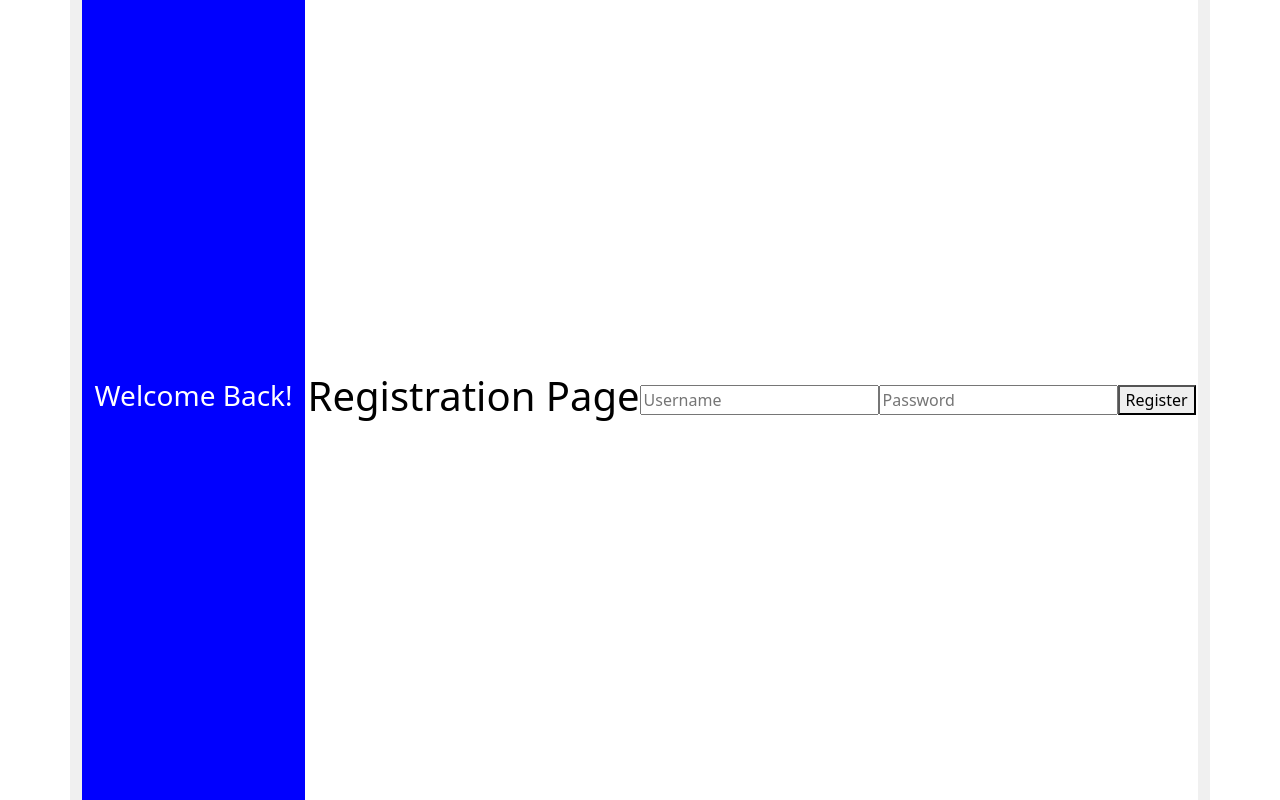
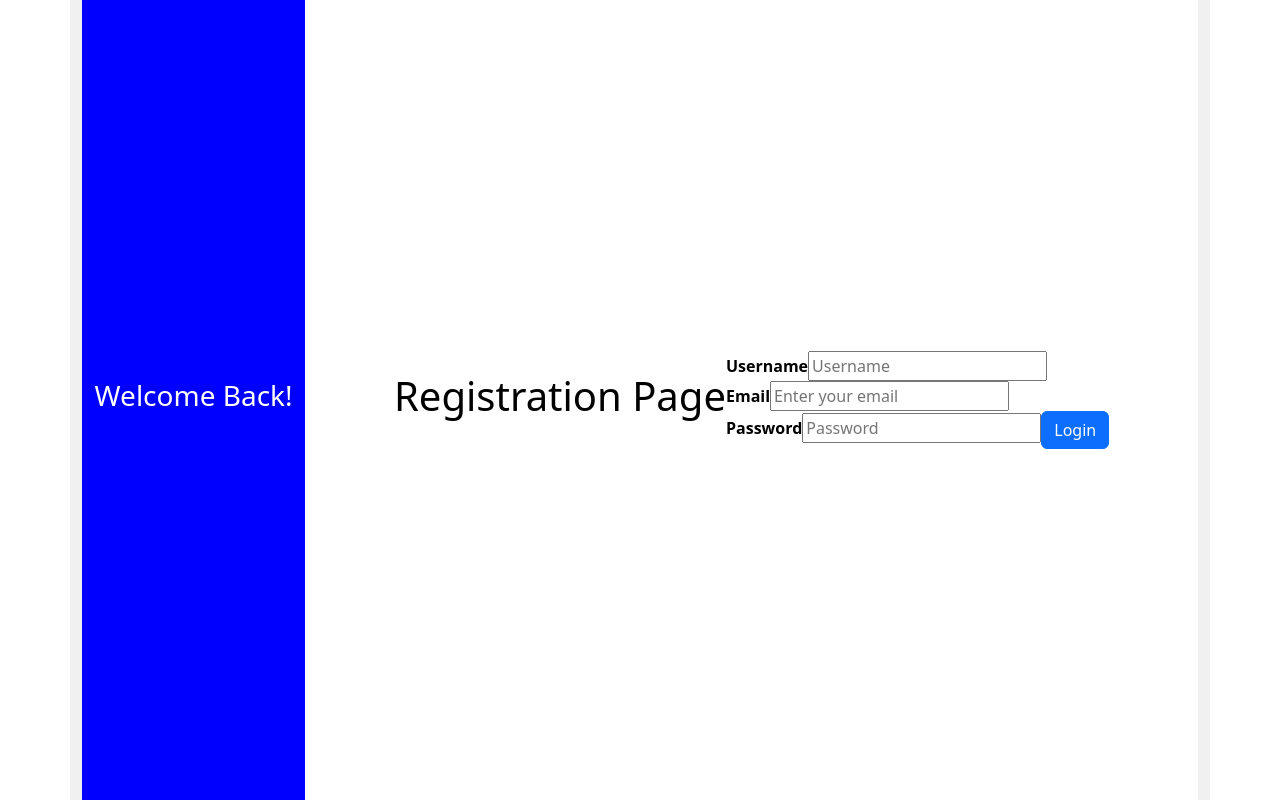
Before and after one commit to DragonScripter/AuthorizationSystem, a Vue app in the folder clientapp/: page /sign in a window 1280 px wide. Built offline with nearby package versions, Linux system fonts and the light colour scheme.

Commit message:
wrote the script for the registration page

```diff
--- a/clientapp/src/components/Registration.vue
+++ b/clientapp/src/components/Registration.vue
@@ -6,12 +6,42 @@
             </div>
         </div>
         <div class="right">
+            <div class="intro-content">
             <h1>Registration Page</h1>
-            <form @submit.prevent="handleRegister">
-                <input type="text" v-model="username" placeholder="Username" required />
-                <input type="password" v-model="password" placeholder="Password" required />
-                <button type="submit">Register</button>
-            </form>
+                </div>
+            <form @submit.prevent="handleSubmit">
+                <div class="group">
+                    <label for="username"><strong>Username</strong></label>
+                    <input type="text"
+                           v-model="formData.username"
+                           id="username"
+                           placeholder="Username"
+                           class="input-box"
+                           required />
+                </div>
+                <div class="group">
+                    <label for="email"><strong>Email</strong></label>
+                    <input type="text"
+                           v-model="formData.email"
+                           id="email"
+                           placeholder="Enter your email"
+                           class="input-box"
+                           required />
+                </div>
+                <div class="group">
+                    <label for="Password"><strong>Password</strong></label>
+                    <input type="password"
+                           v-model="formData.password"
+                           id="password"
+                           placeholder="Password"
+                           class="input-box"
+                           required />
+                    <button type="submit" class="btn btn-primary custom">Login</button>
+                </div>
+                <div v-if="formData.errorMessage" class="error">
+                    {{ formData.errorMessage }}
+                </div>
+                </form>
         </div>
     </div>
 </template>
@@ -39,3 +69,52 @@
         justify-content: center;
     }
 </style>
+
+<script lang="ts">
+    import { defineComponent, reactive } from 'vue';
+
+    export default defineComponent({
+        setup() {
+            const formData = reactive({
+                username: '',
+                email: '',
+                password: '',
+                errorMessage: ''
+            });
+
+            const handleSubmit = async () => {
+                if (formData.username === '' || formData.email == '' ||formData.password === '') {
+                    formData.errorMessage = 'Please fill in all fields.';
+                }
+                else
+                {
+                    try {
+                        const response = await fetch('https://auth/registraion', {
+                            method: 'POST',
+                            headers: {
+                                'Content-Type': 'application/json',
+                            },
+                            body: JSON.stringify({
+                                username: formData.username,
+                                email: formData.email,
+                                password: formData.password,
+                            }),
+                        });
+
+                        const data = await response.json();
+                        console.log('Login successful:', data);
+                        formData.errorMessage = 'Login Sucess!';
+                    } catch (error) {
+                        formData.errorMessage = 'Login failed. Please try again.';
+                        console.error(error);
+                    }
+                }
+            };
+
+            return {
+                formData,
+                handleSubmit
+            };
+        },
+    });
+</script>
```
